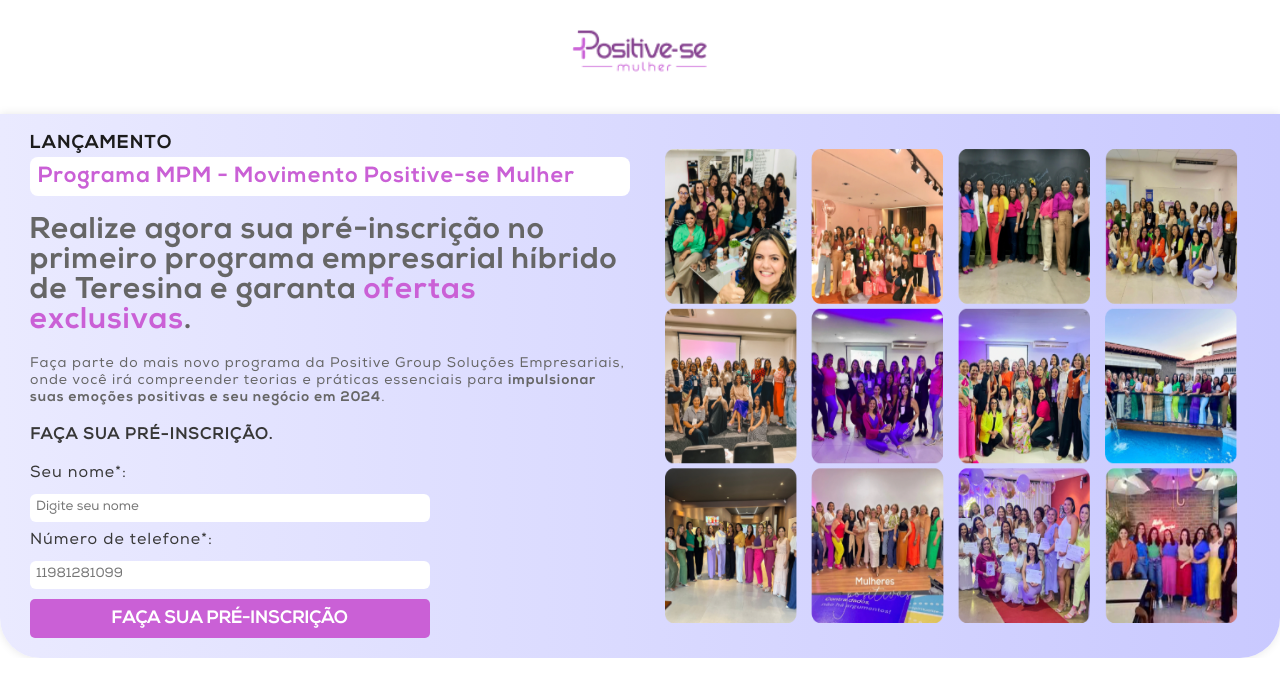
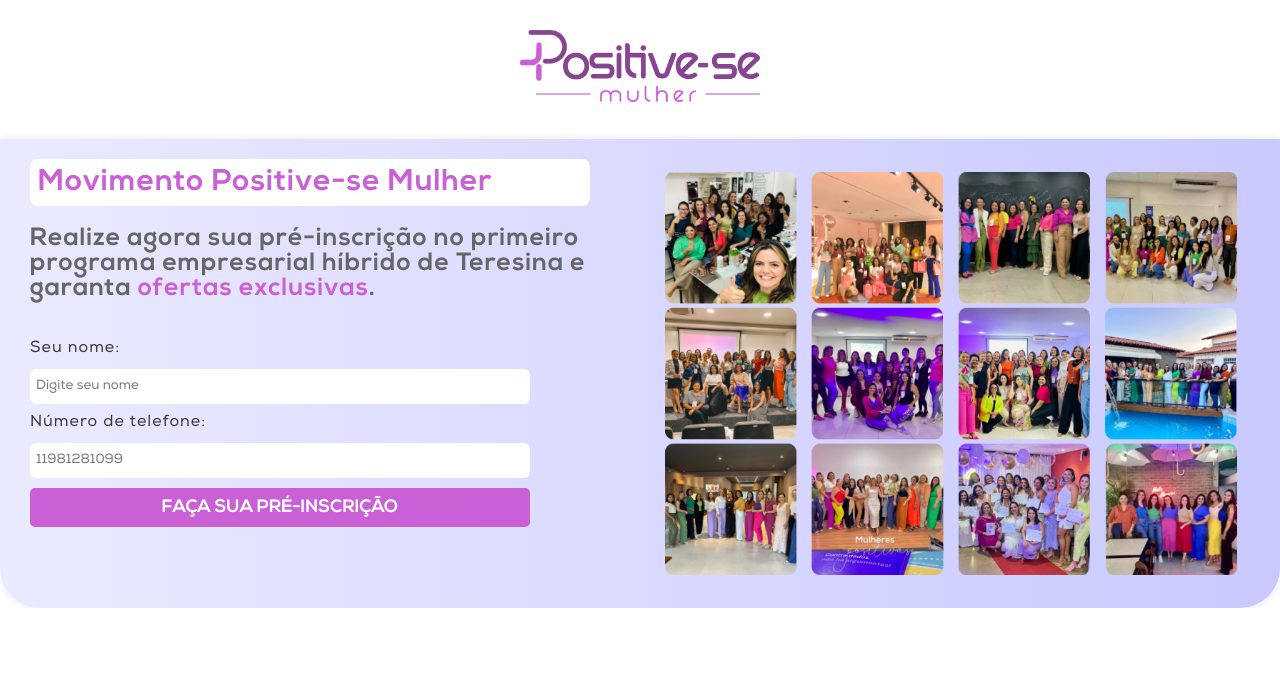
Before and after one commit to Rubens-Rodrigues/Planos-mpm, a Django app: page /pre-inscricao/ in a window 1280 px wide. Shown: the top 697 px of the page. Run offline with Django 5.2, Linux system fonts and the light colour scheme.

Commit message:
Adicionado o formulario do pre-inscricao

```diff
--- a/landingpage/forms.py
+++ b/landingpage/forms.py
@@ -24,8 +24,8 @@ class PreInscricaoForm(ModelForm):
         model = PreInscricao
         fields = ('__all__')
         labels = {
-            'nome': 'Seu nome*',
-            'telefone': 'Número de telefone*',
+            'nome': 'Seu nome',
+            'telefone': 'Número de telefone',
         }
         widgets = {
             'nome': forms.TextInput(attrs={'placeholder': 'Digite seu nome'}),
--- a/landingpage/views.py
+++ b/landingpage/views.py
@@ -27,17 +27,21 @@ def send_lead(request):
     erro = False
     if request.method == "POST":
         lead = LeadsFomul(request.POST)
-        try:
-            lead.is_valid()
-            lead.save()
-            # return HttpResponseRedirect('/?submitted=True#form')
-            return HttpResponse(status=202)
+        valida_phone = validar_numero_telefone(request.POST['phone'])
+        if valida_phone:
+            try:
+                lead.is_valid()
+                lead.save()
+                # return HttpResponseRedirect('/?submitted=True#form')
+                return HttpResponse(status=202)
 
-        except Exception as err:
-            erro = lead.errors.items
-            print (err)
-            # return HttpResponseRedirect(f"/?erro=True#form")
-            return HttpResponse(status=409)
+            except Exception as err:
+                erro = lead.errors.items
+                print (err)
+                # return HttpResponseRedirect(f"/?erro=True#form")
+                return HttpResponse(status=409)
+        else:
+            return HttpResponse(status=400)
     else:
         lead = LeadsFomul
         if 'submitted' in request.GET:
--- a/static/css/style.css
+++ b/static/css/style.css
@@ -688,7 +688,8 @@ footer img {
 }
 
 .header-pre-inscricao img {
-  width: 150px;
+  width: 300px;
+  padding: 30px;
 }
 
 .pre-inscricao {
@@ -714,9 +715,9 @@ footer img {
 }
 
 .pre-inscricao h1 {
-  width: 600px;
+  width: 560px;
   color: #ca60d6;
-  font-size: 22px;
+  font-size: 30px;
   font-family: 'NexaBold';
   margin-bottom: 20px;
   padding: 8px;
@@ -732,7 +733,7 @@ footer img {
 }
 
 .pre-inscricao .primeiro-p {
-  font-size: 30px;
+  font-size: 25px;
   font-family: 'NexaBold';
   line-height: 1;
 }
@@ -761,11 +762,12 @@ footer img {
   display: flex;
   flex-direction: column;
   gap: 10px;
-  width: 400px;
+  width: 500px;
 }
 
 .pre-inscricao form input {
   padding: 6px;
+  height: 35px;
   border: none;
   border-radius: 6px;
 }
--- a/static/js/script.js
+++ b/static/js/script.js
@@ -23,10 +23,6 @@ document.getElementById('id_phone').addEventListener('input', function (e) {
     e.target.value = !x[2] ? x[1] : '(' + x[1] + ') ' + x[2] + (x[3] ? '-' + x[3] : '');
   });
 
-  document.getElementById('id_telefone').addEventListener('input', function (e) {
-    var x = e.target.value.replace(/\D/g, '').match(/(\d{0,2})(\d{0,5})(\d{0,4})/);
-    e.target.value = !x[2] ? x[1] : '(' + x[1] + ') ' + x[2] + (x[3] ? '-' + x[3] : '');
-  });
 
 // Implementação do envio ajax do formulario
 document.getElementById('lead').addEventListener('submit', function(event) {
@@ -52,6 +48,8 @@ document.getElementById('lead').addEventListener('submit', function(event) {
             // Erro na requisição
             document.getElementById('email').textContent = 'Email já cadastrado, tente um novo email';
             // document.getElementById('submitted').classList.add('submitted');
+        } else if (xhr.status == 400 ) {
+            document.getElementById('phone').textContent = 'Numero de telefone inválido';
         } else {
             console.error('Erro ao enviar o formulário. Código do status:', xhr.status);
             document.getElementById('submitted').textContent = 'Erro ao enviar o formulário. Por favor, tente novamente.';
--- a/templates/base/_index.html
+++ b/templates/base/_index.html
@@ -5,6 +5,7 @@
     <meta http-equiv="X-UA-Compatible" content="IE=edge" />
     <script src="https://sdk.mercadopago.com/js/v2"></script>
     <meta name="viewport" content="width=device-width, initial-scale=1.0" />
+    <link rel="shortcut icon" href="/static/imgs/favicon.ico" type="image/x-icon">
     <title>{{ title }}</title>
     {% load static %}
     <link rel="stylesheet" href="{% static 'css/style.css' %}" />
--- a/templates/home.html
+++ b/templates/home.html
@@ -95,16 +95,16 @@
   </div>
 </section>
 
-<section class="depoimentos">
+{% comment %} <section class="depoimentos">
   <h2>DEPOIMENTOS DE MULHERES TRANSFORMADAS.</h2>
   <div>
     <video controls >
-      <source src='/' type="video/mp4" />
+      <source src='~/Downloads/video.mp4' type="video/mp4" />
       Seu navegador não suporta a tag de vídeo.
     </video>
     <img src="/static/imgs/depoimentos.png" alt="Imagem" />
   </div>
-</section>
+</section> {% endcomment %}
 
 <section class="planos" id='planos'>
   <h3>Tudo o que você sempre quis para crescer ainda mais como empreendedora.</h3>
--- a/templates/pre_inscricao.html
+++ b/templates/pre_inscricao.html
@@ -7,7 +7,7 @@
   <meta http-equiv="X-UA-Compatible" content="IE=edge" />
   <script src="https://sdk.mercadopago.com/js/v2"></script>
   <meta name="viewport" content="width=device-width, initial-scale=1.0" />
-  <link rel="shortcut icon" href="../static/imgs/favicon.ico" type="image/x-icon">
+  <link rel="shortcut icon" href="/static/imgs/favicon.ico" type="image/x-icon">
   <title>{{ title }}</title>
   {% load static %}
   <link rel="stylesheet" href="{% static 'css/style.css' %}" />
@@ -17,21 +17,15 @@
 
 
   <section class="header-pre-inscricao">
-    <img src="/static/imgs/NomeMPM.png" alt="Logo" />
+    <img src="/static/imgs/positive-se_logo.png" alt="Logo" />
   </section>
 
   <section class="pre-inscricao">
     <div>
-      <h3>LANÇAMENTO</h3>
-      <h1>Programa MPM - Movimento Positive-se Mulher</h1>
+      <h1>Movimento Positive-se Mulher</h1>
       <p class="primeiro-p">
         Realize agora sua pré-inscrição no primeiro programa empresarial híbrido de Teresina e garanta <strong>ofertas exclusivas</strong>.
       </p>
-      <p>
-        Faça parte do mais novo programa da Positive Group Soluções Empresariais, onde você irá
-        compreender teorias e práticas essenciais para <b> impulsionar suas emoções positivas e seu negócio em 2024</b>.
-      </p>
-      <h4>FAÇA SUA PRÉ-INSCRIÇÃO.</h4>
       <br>
       <form method="POST" action="" id="form-pre-inscricao">
         {% csrf_token %}
```
Also changed, not shown: landingpage/utils.py (+9 -3 lines).
